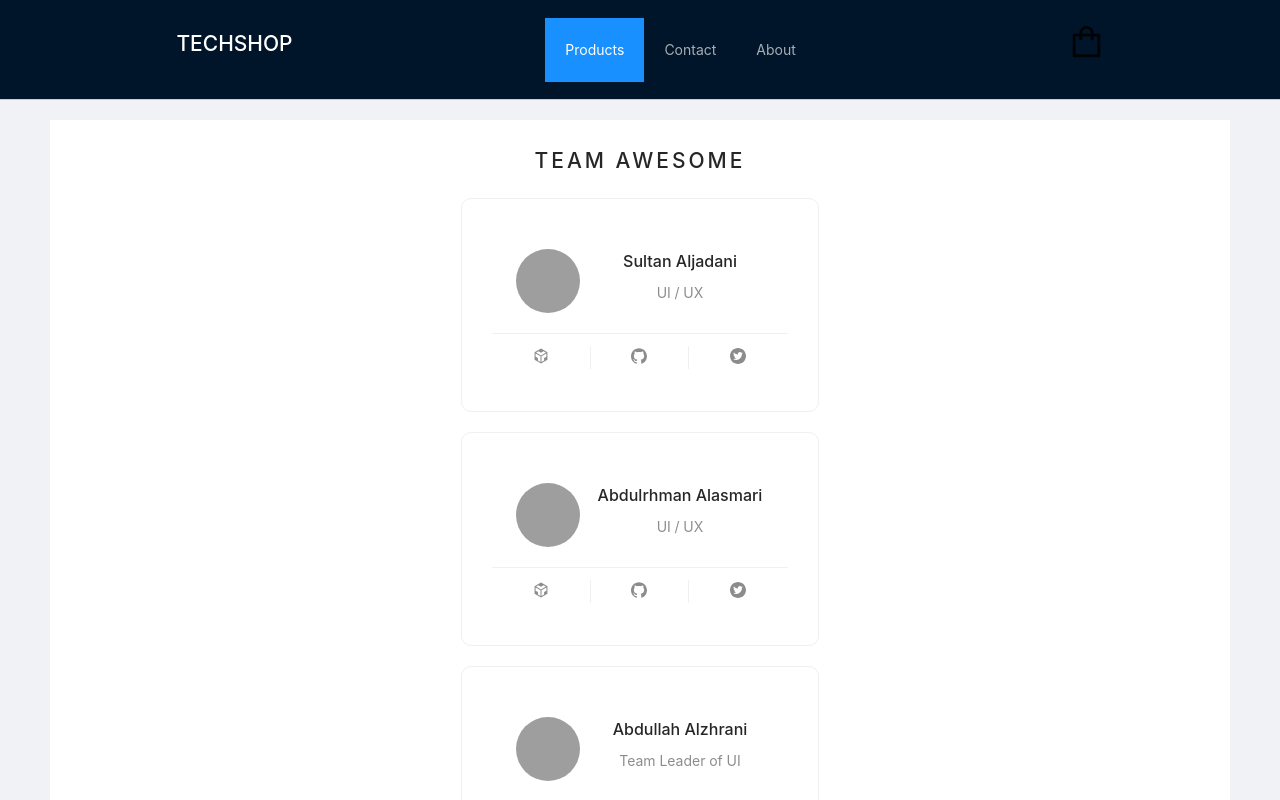
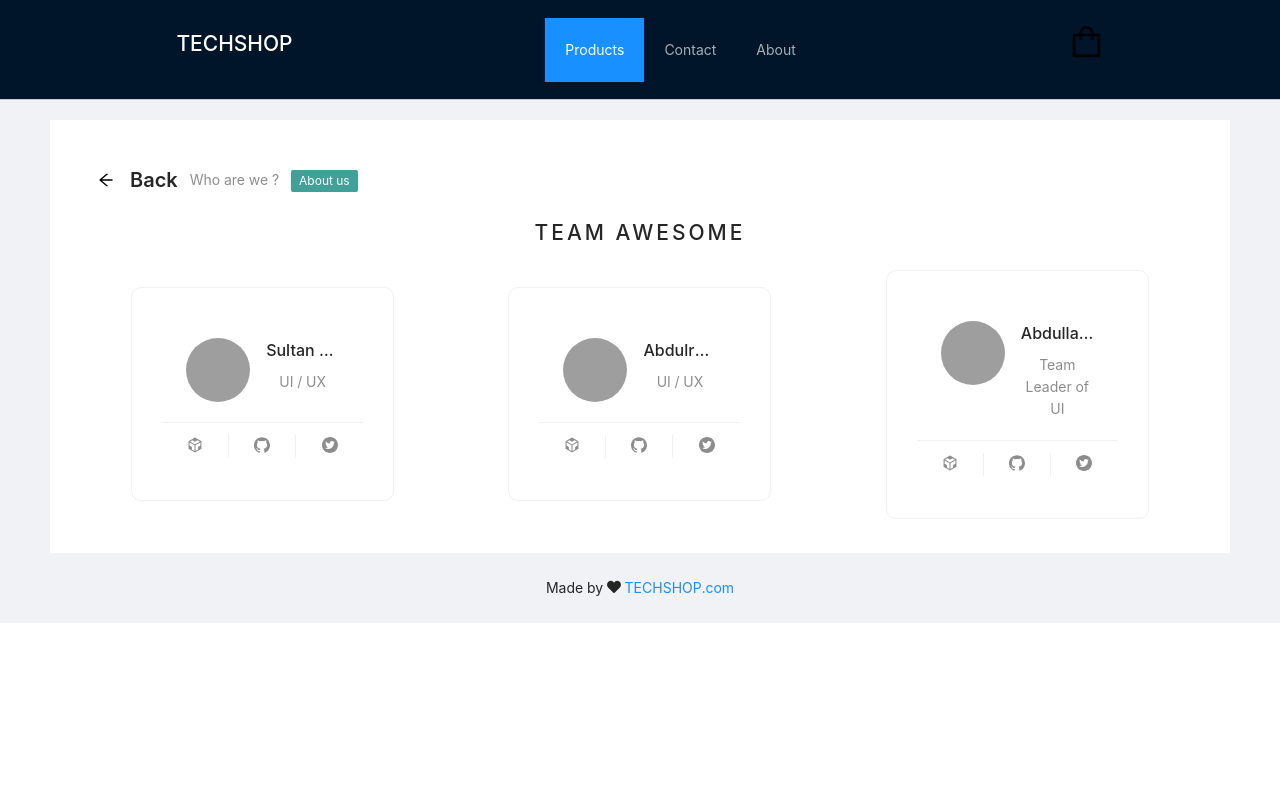
Before and after one commit to sultanaljadani/demo, a React (Create React App) app: page /About in a window 1280 px wide. Shown: the top 800 px of the page. Built offline with nearby package versions, Linux system fonts and the light colour scheme; grey boxes are pictures that could not be loaded.

Commit message:
adding antd components into About.js

```diff
--- a/src/components/About/About.js
+++ b/src/components/About/About.js
@@ -1,6 +1,6 @@
 import React , { useContext } from 'react'
 import {DataContext} from '../DataProvider'
-import {Card, Avatar,Col, Row } from 'antd'
+import {Card, Col, Row , Avatar, Tag, PageHeader} from 'antd'
 import './About.css'
 import { CodeSandboxOutlined, GithubOutlined, TwitterCircleFilled } from '@ant-design/icons';
 export default function About() {
@@ -11,16 +11,21 @@ export default function About() {
         textAlign: 'center',
         padding: '30px',
         margin: '10px',
-        borderRadius: '10px',
-      };
+        borderRadius: '10px', };
     return (
         <>
             <div className="about">
+            <PageHeader
+            className="site-page-header"
+            onBack={() => window.history.back()}
+            title="Back"
+            subTitle="Who are we ? "
+            tags={<Tag color="#41a098">About us</Tag>} />
                 <h2 className="title-page">Team Awesome</h2>
+                    <Row align="middle" justify="space-around"  gutter="horizt">
                         {
                             about.map(about => (
-                <Row align="middle" justify="space-around" key={about.__id} gutter="vertical">
-                    <Col span={8}>
+                                <Col span={6} key={about.__id}>
                                     <Card key={about.__id}
                                         bordered={true}
                                         style={gridStyle}
@@ -35,9 +40,9 @@ export default function About() {
                                                 description={about.position}/>
                                     </Card>
                                 </Col>
-                </Row>
                                 ))
                         }
+                    </Row>
             </div>
         </>
     )
```
Lines whose indentation alone changed are shown as unchanged.
